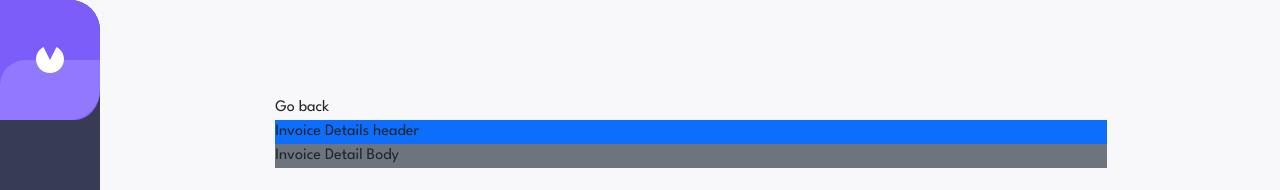
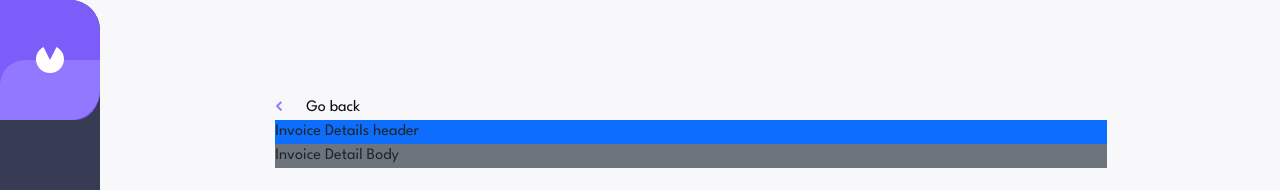
Before and after one commit to Varadarajan-M/Invoice-app, a React (Create React App) app: page /invoice/AA1449 in a window 1280 px wide. Shown: the top 190 px of the page. Built offline with nearby package versions, Linux system fonts and the light colour scheme.

Commit message:
Implemented Go Back button

```diff
--- a/src/pages/InvoiceDetails.js
+++ b/src/pages/InvoiceDetails.js
@@ -1,15 +1,25 @@
 import React from 'react';
 import { useInvoices } from '../context/InvoiceContext';
 import { useParams } from 'react-router-dom';
+import Text from '../lib/components/Text';
+import { useTheme } from '../context/UIcontext';
+import Image from 'react-bootstrap/Image';
+import arrowleftIcon from './../assets/images/icon-arrow-left.svg';
+import { Link } from 'react-router-dom';
 
 function InvoiceDetails(props) {
   const { invoices } = useInvoices();
+  const { theme } = useTheme();
   const { id } = useParams();
   const matching = invoices.filter((invoice) => invoice.id === id)[0];
-
   return (
     <div className='w-100 invoice-detail-wrapper'>
-			<span>Go back </span>
+      <Text>
+        <Link to={`/`} style={{ textDecoration: 'none', ...theme.bwText }}>
+          <Image src={arrowleftIcon} alt='arrow' className='me-4 mb-1' />
+          Go back{' '}
+        </Link>
+      </Text>
 
       <header className='invoice-detail-header bg-primary'>
         Invoice Details header
```
Lines whose indentation alone changed are shown as unchanged.
